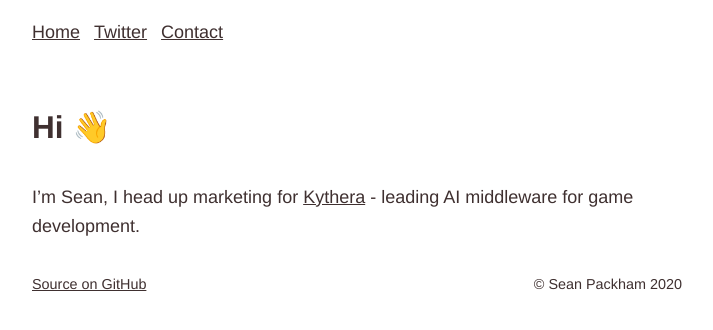
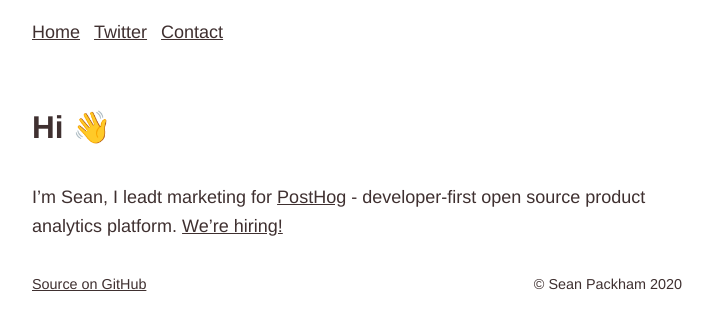
Before and after one commit to SeanPackham/seanpackham.github.io, a Jekyll site: the page built from index.md, in a window 1280 px wide. Shown: the top 330 px of the page, without its empty margins (283-996 px from the left). Built offline with Jekyll 4.4.1, drawn with Linux system fonts in a browser that asks for light colours; comment, search, counter and statistics services are not loaded.

Commit message:
Update index.md

```diff
--- a/index.md
+++ b/index.md
@@ -5,4 +5,4 @@ title: Hello
 
 # Hi 👋
 
-I'm Sean, I head up marketing for [Kythera](https://kythera.ai){:target="_blank"} - leading AI middleware for game development.
+I'm Sean, I leadt marketing for [PostHog](https://posthog.com){:target="_blank"} - developer-first open source product analytics platform. [We're hiring!](developer-first open source product analytics platform. We're hiring!){:target="_blank"}
```
